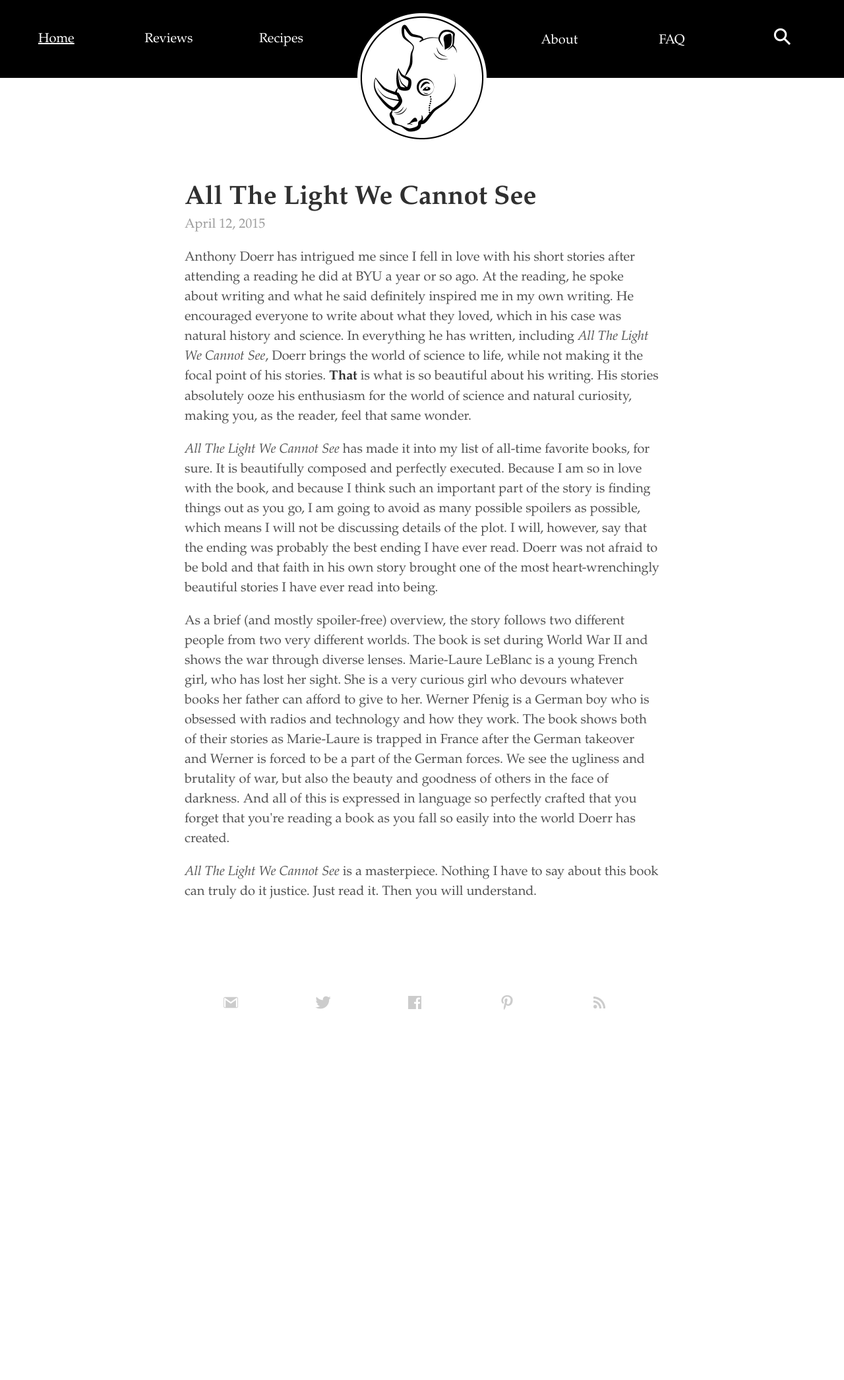
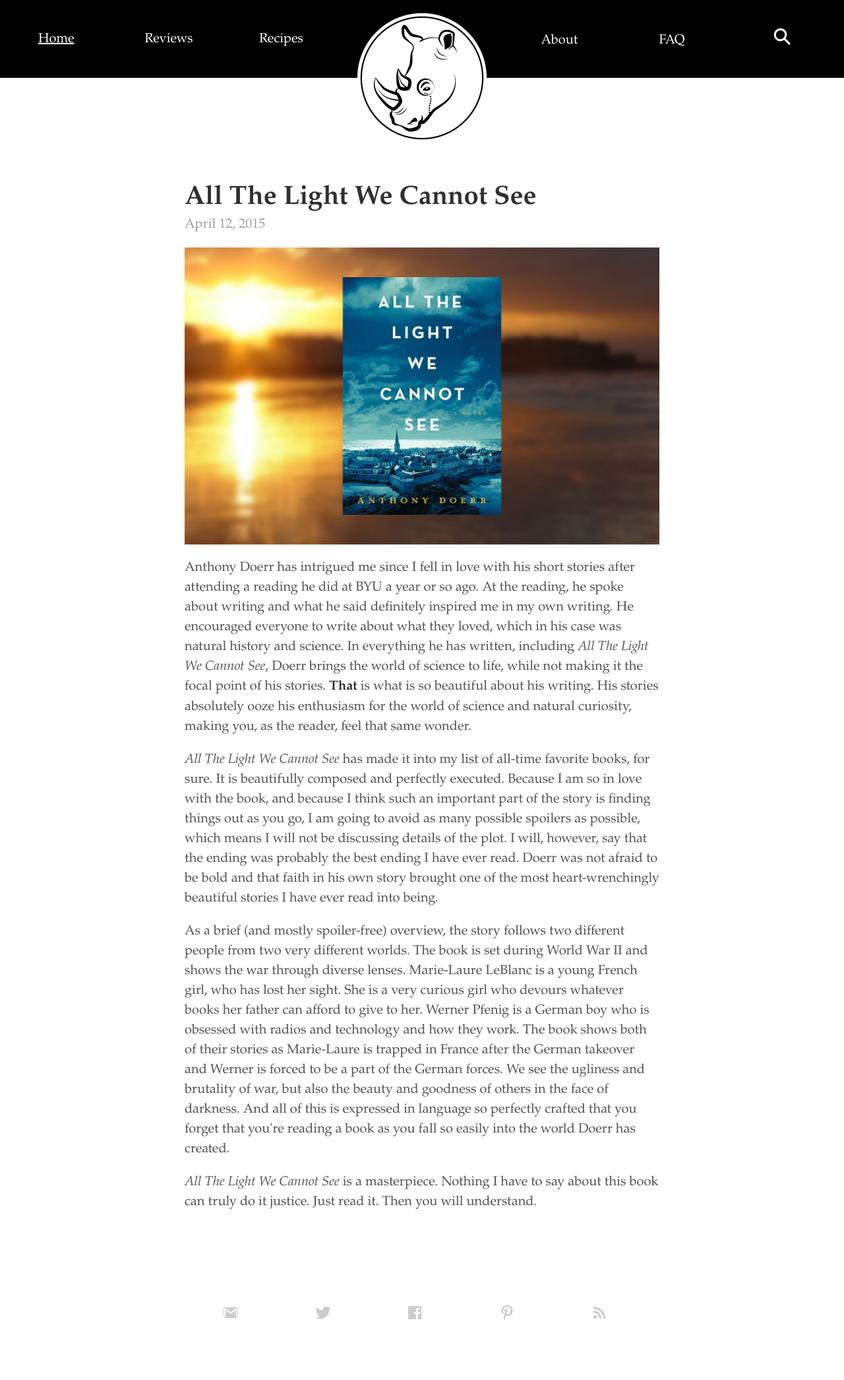
Before and after one commit to stephaniemillar/stephaniemillar.github.io, a Jekyll site: the page built from _posts/2015-4-12-All-The-Light-We-Cannot-See.md, in a window 1280 px wide. Shown: the whole page at 66% size. Built offline with Jekyll 4.4.1, drawn with Linux system fonts in a browser that asks for light colours; nearby versions of some CDN libraries; comment, search, counter and statistics services are not loaded; before the commit the page ends 1621 px from its top, so only the background shows below that.

Commit message:
Adding a header image

```diff
--- a/_posts/2015-4-12-All-The-Light-We-Cannot-See.md
+++ b/_posts/2015-4-12-All-The-Light-We-Cannot-See.md
@@ -5,6 +5,7 @@
 - review
 ---
 
+![All The Light We Cannot See](http://www.whynotarhino.com/images/posts/all-the-light-we-cannot-see/header.png)
 
 Anthony Doerr has intrigued me since I fell in love with his short stories after attending a reading he did at BYU a year or so ago. At the reading, he spoke about writing and what he said definitely inspired me in my own writing. He encouraged everyone to write about what they loved, which in his case was natural history and science. In everything he has written, including *All The Light We Cannot See*, Doerr brings the world of science to life, while not making it the focal point of his stories. **That** is what is so beautiful about his writing. His stories absolutely ooze his enthusiasm for the world of science and natural curiosity, making you, as the reader, feel that same wonder.
 
```
Also changed, not shown: images/posts/all-the-light-we-cannot-see/header.png (added).
